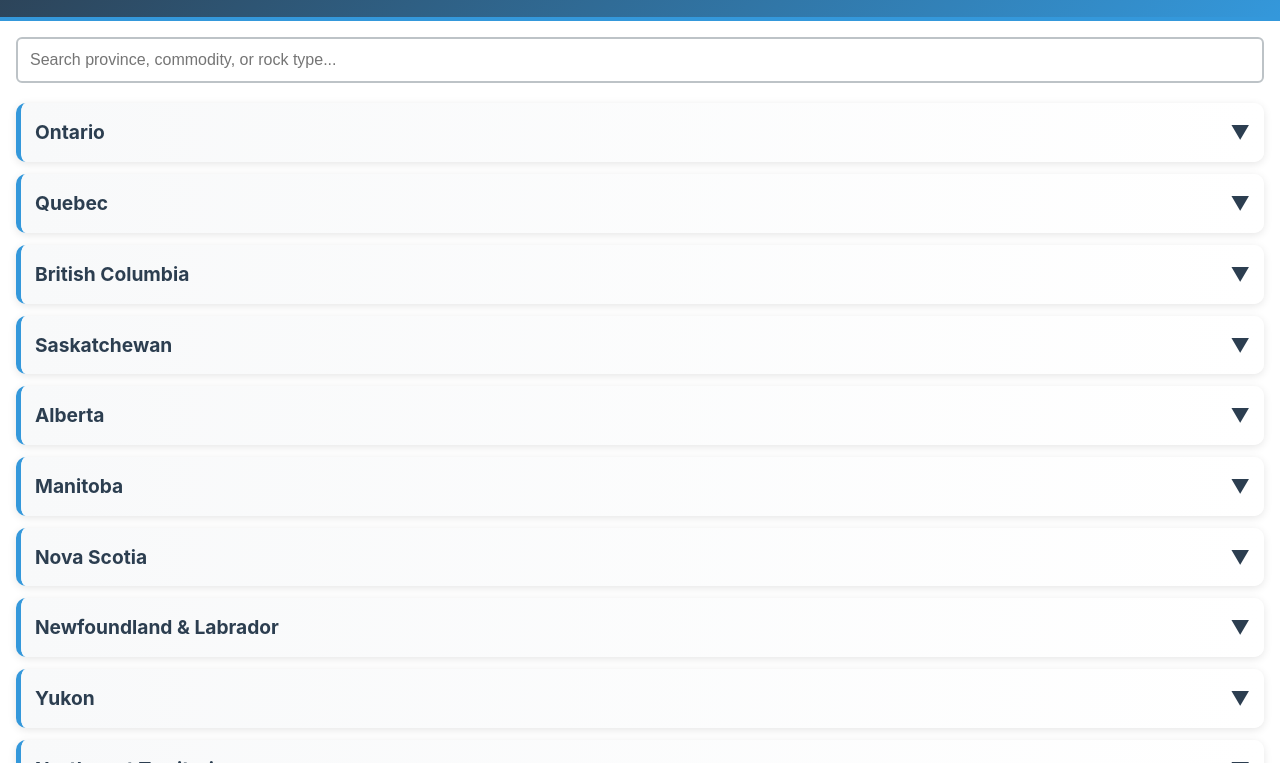
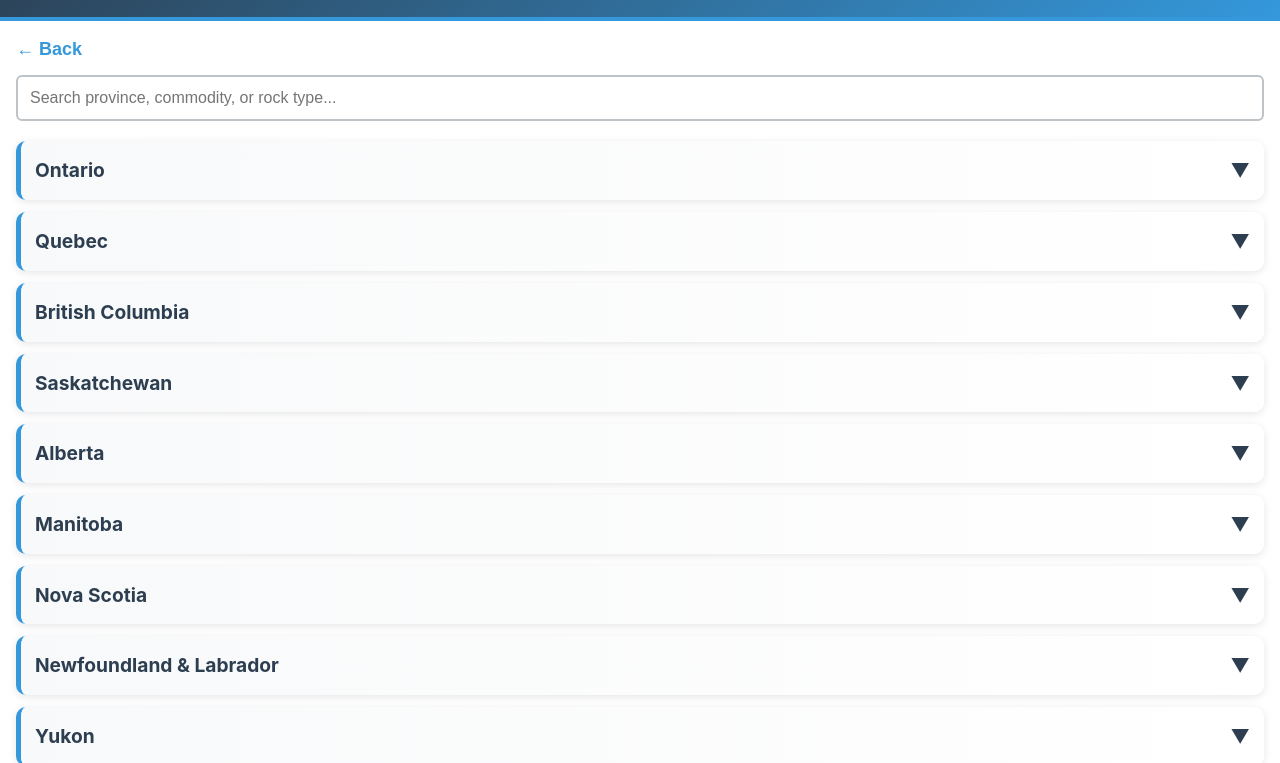
Before and after one commit to fy66c86sfw-collab/Mining-calculator-web, a website: page rpm-geology.html in a window 1280 px wide. Shown: the part 98-861 px from the top of the page. Drawn offline with Linux system fonts and the light colour scheme.

Commit message:
Add back button to rpm-geology.html

```diff
--- a/rpm-geology.html
+++ b/rpm-geology.html
@@ -53,6 +53,16 @@
             font-size: 0.95rem;
             opacity: 0.95;
         }
+
+              .back-btn {
+                          background: none;
+                          border: none;
+                          color: var(--secondary);
+                          cursor: pointer;
+                          font-size: 18px;
+                          font-weight: 700;
+                          margin-bottom: 15px;
+                        }
 
         .content {
             padding: 16px;
@@ -259,6 +269,7 @@
         </div>
 
         <div class="content">
+                  <button class="back-btn" onclick="window.history.back();">← Back</button>
             <div class="filter-section">
                 <input type="text" id="searchInput" placeholder="Search province, commodity, or rock type...">
             </div>
```
